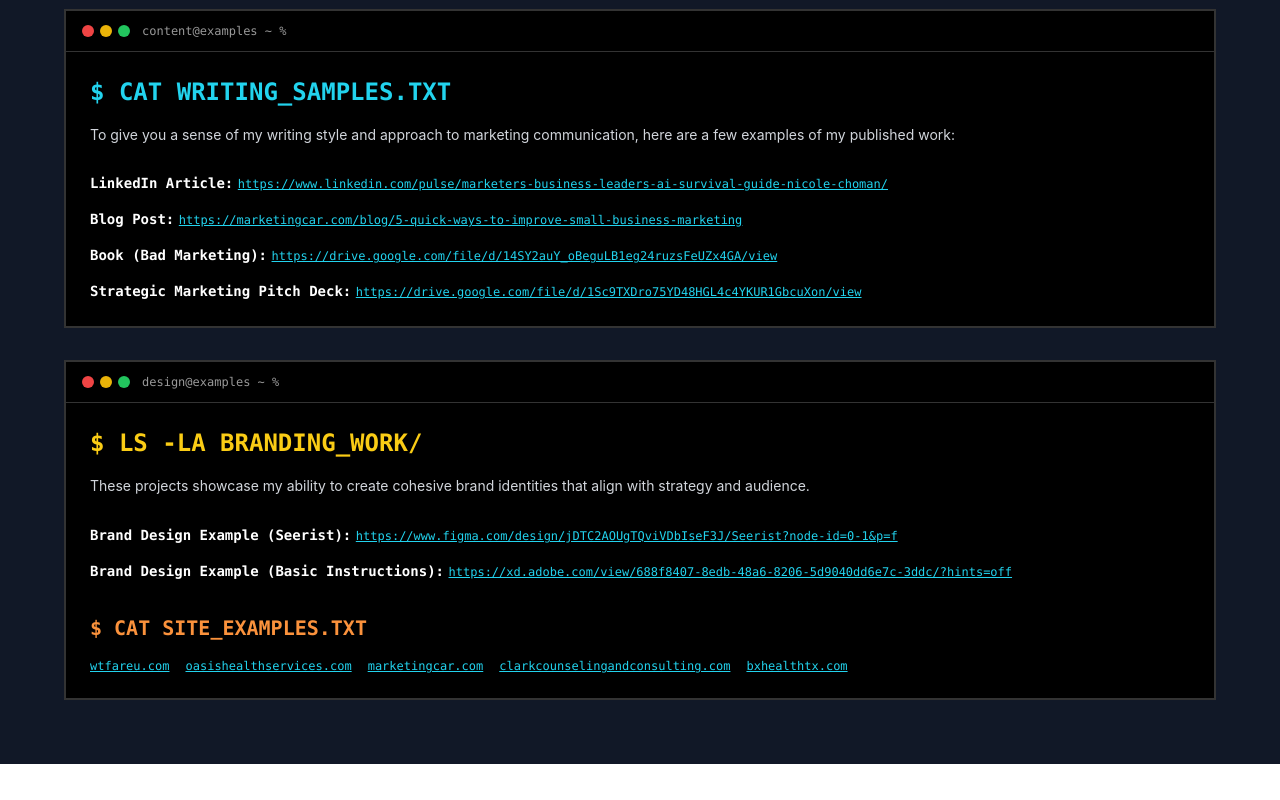
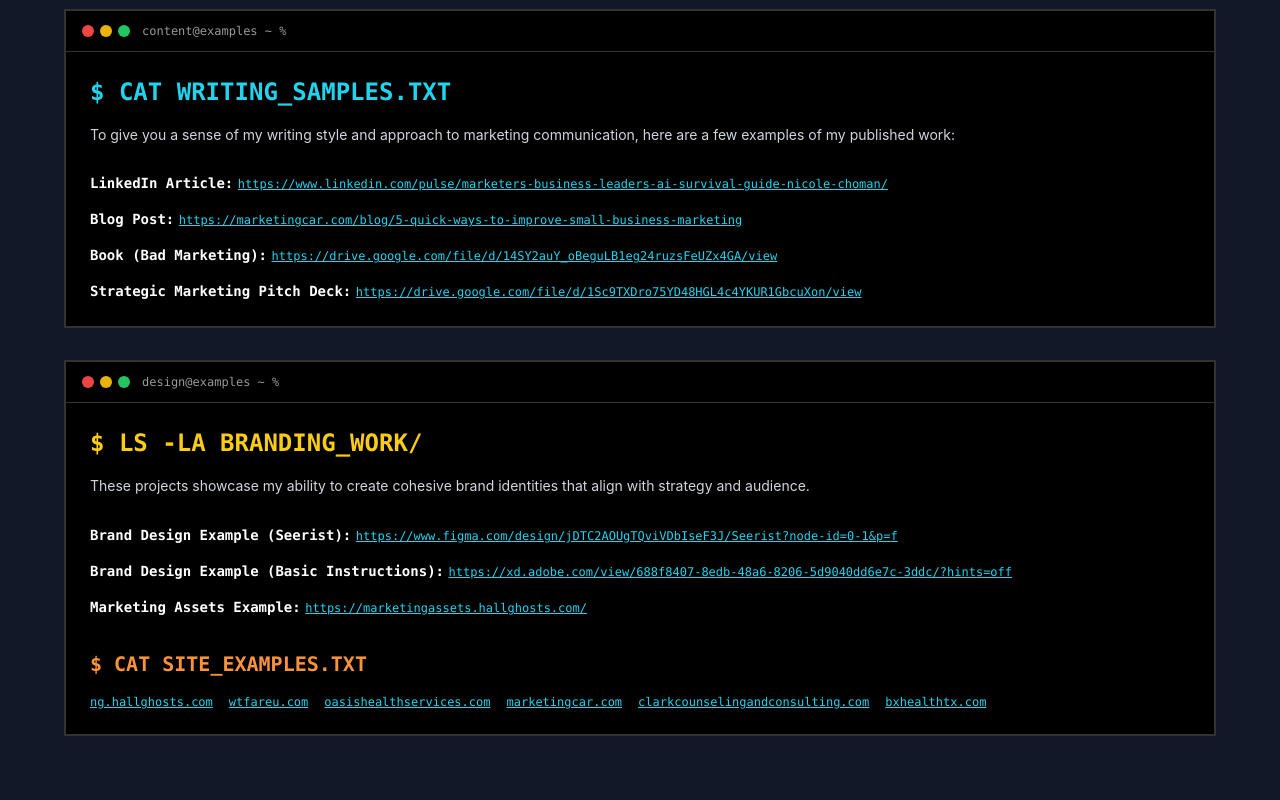
Before and after one commit to mrsnicoleahall/portfolio, a React (Vite) app: page /skills in a window 1280 px wide. Shown: the part 4427-5227 px from the top of the page. Before the commit the page ends 5191 px from the top, so only its background shows below. Built offline with nearby package versions, Linux system fonts and the light colour scheme.

Commit message:
portfolio expansion

```diff
--- a/src/pages/Skills.jsx
+++ b/src/pages/Skills.jsx
@@ -363,11 +363,20 @@ const Skills = () => {
                         https://xd.adobe.com/view/688f8407-8edb-48a6-8206-5d9040dd6e7c-3ddc/?hints=off
                       </a>
                     </li>
+                    <li className="break-words">
+                      <span className="font-bold text-white font-mono text-sm">Marketing Assets Example:</span>{' '}
+                      <a href="https://marketingassets.hallghosts.com/" target="_blank" rel="noopener noreferrer" className="text-cyan-400 underline hover:text-cyan-300 font-mono text-xs break-all">
+                        https://marketingassets.hallghosts.com/
+                      </a>
+                    </li>
                   </ul>
                   <h3 className="text-lg md:text-xl font-black uppercase mb-4 text-orange-400 font-mono">
                     $ cat site_examples.txt
                   </h3>
                   <div className="flex flex-wrap gap-4">
+                    <a href="https://ng.hallghosts.com/" target="_blank" rel="noopener noreferrer" className="text-cyan-400 underline hover:text-cyan-300 font-mono text-xs break-all">
+                      ng.hallghosts.com
+                    </a>
                     <a href="https://wtfareu.com" target="_blank" rel="noopener noreferrer" className="text-cyan-400 underline hover:text-cyan-300 font-mono text-xs break-all">
                       wtfareu.com
                     </a>
```
